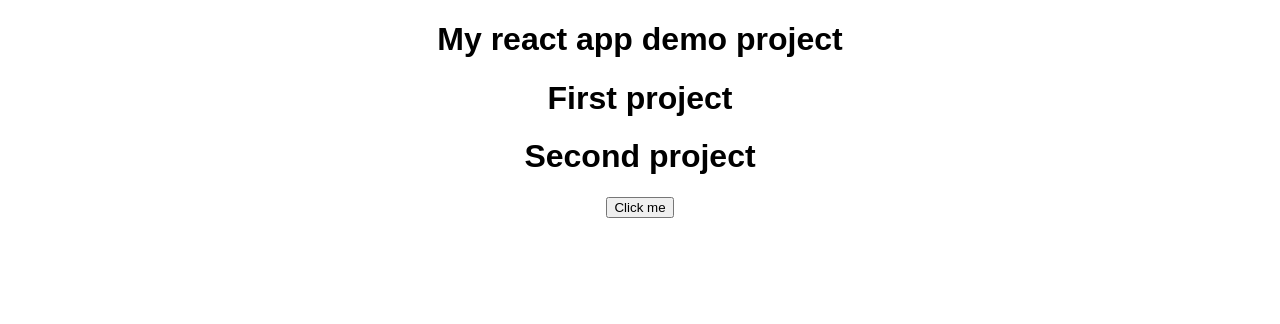
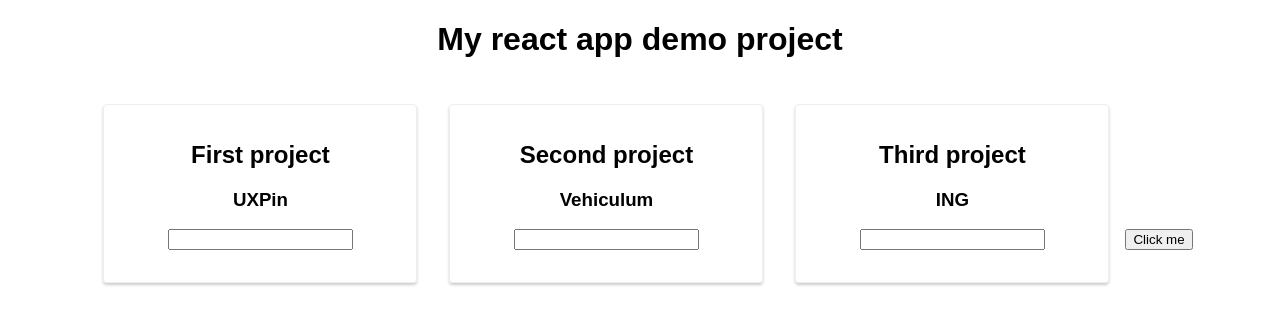
Before and after one commit to rtaraszka/React-demo, a React (Create React App) app: page / in a window 1280 px wide. Shown: the top 324 px of the page. Built offline with nearby package versions, Linux system fonts and the light colour scheme.

Commit message:
Added Project.css

```diff
--- a/src/App.js
+++ b/src/App.js
@@ -6,16 +6,29 @@ class App extends Component {
 
   state = {
     projects: [
-      { projectName: 'First project' },
-      { projectName: 'Second project' },
+      { projectName: 'First project', companyName: 'UXPin' },
+      { projectName: 'Second project', companyName: 'Vehiculum' },
+      { projectName: 'Third project', companyName: 'ING' },
     ]
 };
 
-handleState  = () => {
+handleState  = (newName) => {
   this.setState({
     projects: [
-      { projectName: 'Second project' },
+      { projectName: newName },
       { projectName: 'First project' },
+      { projectName: 'Third project' },
+    ]
+
+  })
+};
+
+nameChangeHandler = (event) => {
+  this.setState({
+    projects: [
+      { projectName: event.target.value , companyName: 'UXPin' },
+      { projectName: 'Second project', companyName: 'Vehiculum' },
+      { projectName: 'Third project', companyName: 'ING' },
     ]
 
   })
@@ -25,9 +38,17 @@ handleState  = () => {
     return (
       <div className="App">
         <h1>My react app demo project</h1>
-        <Project projectName={this.state.projects[0].projectName} />
-        <Project projectName={this.state.projects[1].projectName} />
-        <button onClick={this.handleState}>Click me</button>
+        <Project
+          projectName={this.state.projects[0].projectName}
+          companyName={this.state.projects[0].companyName}
+          changed={this.nameChangeHandler}/>
+        <Project
+          projectName={this.state.projects[1].projectName}
+          companyName={this.state.projects[1].companyName} />
+        <Project
+          projectName={this.state.projects[2].projectName}
+          companyName={this.state.projects[2].companyName} />
+        <button onClick={this.handleState.bind(this, 'UXPin!!!')}>Click me</button>
       </div>
     );
   }
--- /dev/null
+++ b/src/Project/Project.css
@@ -0,0 +1,11 @@
+.Project {
+    display: inline-block;
+    width: 280px;
+    height: auto;
+    margin: 24px 16px 24px 16px;
+    border: 1px solid #eeeeee;
+    box-shadow: 0 2px 3px #ccc;
+    padding: 16px 16px 32px 16px;
+    text-align: center;
+    border-radius: 4px;
+}
--- a/src/Project/Project.js
+++ b/src/Project/Project.js
@@ -1,10 +1,14 @@
 import React from 'react';
 import ReactDOM from 'react-dom';
+import './Project.css';
 
 const Project = (props) => {
     return (
-        <div>
-            <h1>{props.projectName}</h1>
+        <div className="Project">
+            <h2 onClick={props.click}>{props.projectName}</h2>
+            <h3>{props.companyName}</h3>
+            <p>{props.children}</p>
+            <input type='text' onChange={props.changed} value={props.name}/>
         </div>
     )
 };
```
Also changed, not shown: package.json (line endings or trailing spaces), 1 other file (tests, documents, lock files or other folders).
